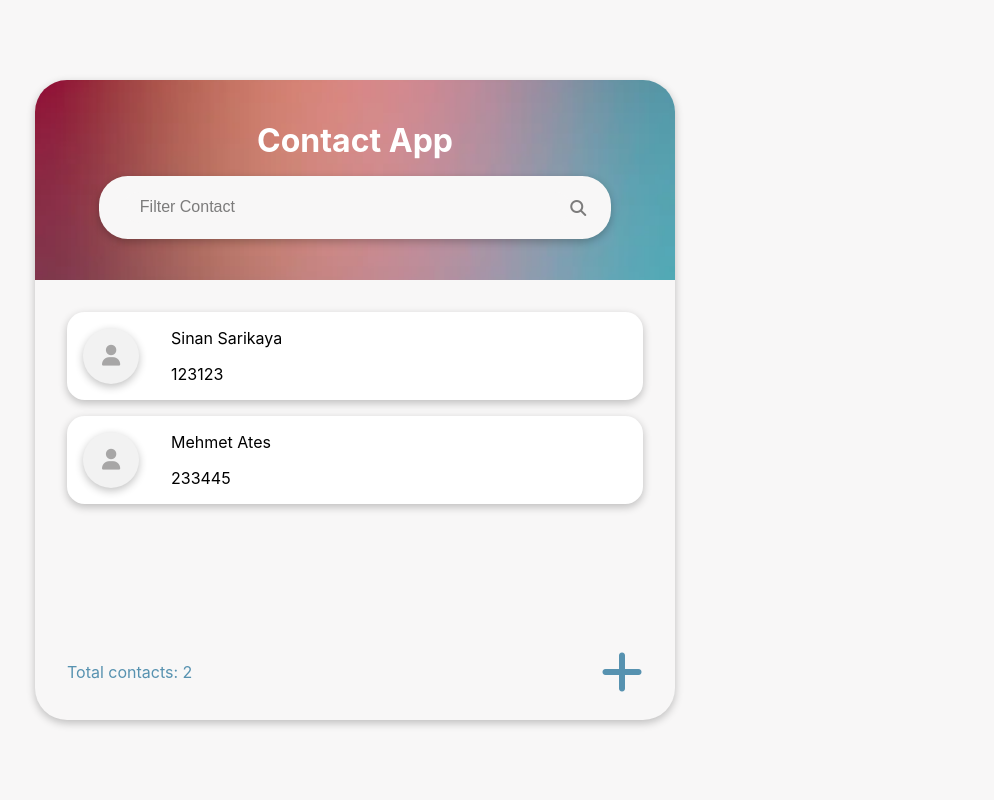
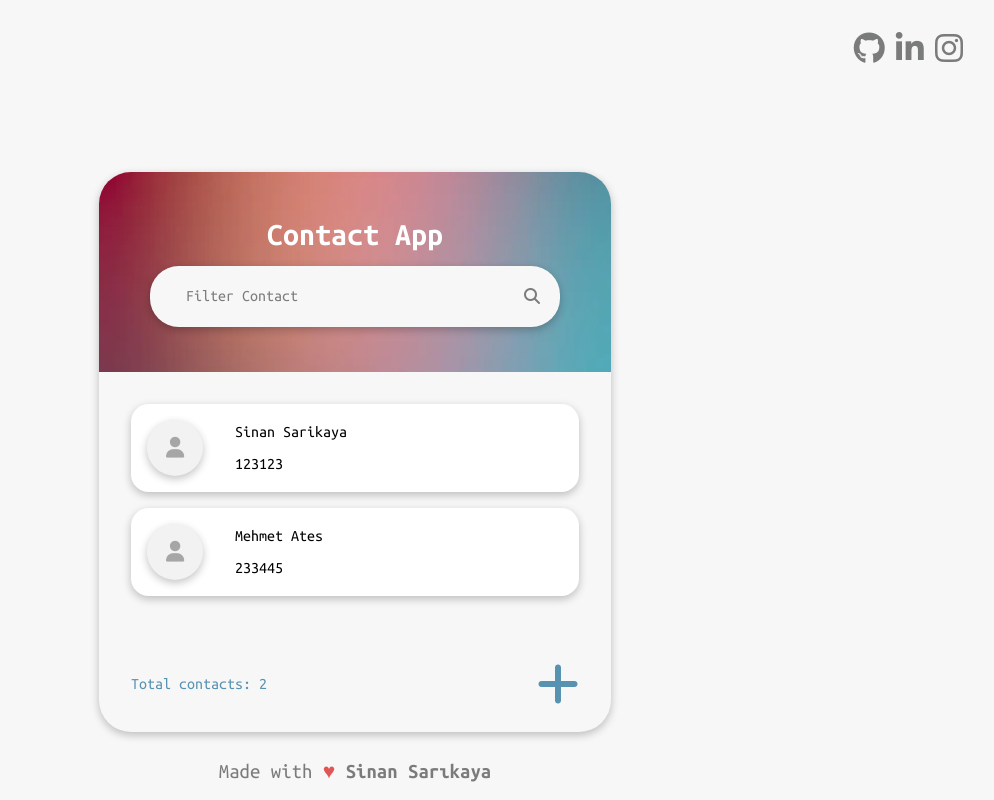
Before and after one commit to sinansarikaya/react-contact-app, a React (Create React App) app: page / in a window 1280 px wide. Shown: the whole page, without its empty margins (285-1279 px from the left). Built offline with nearby package versions, Linux system fonts and the light colour scheme.

Commit message:
Social icons and copyright added

```diff
--- a/src/App.css
+++ b/src/App.css
@@ -1,21 +1,62 @@
-@import url("https://fonts.googleapis.com/css2?family=Ubuntu+Mono:ital,wght@1,700&display=swap");
+@import url("https://fonts.googleapis.com/css2?family=Ubuntu+Mono:wght@400;700&display=swap");
 * {
   margin: 0;
   padding: 0;
   box-sizing: border-box;
+  font-family: "Ubuntu Mono", monospace;
 }
 #container {
   width: 100%;
   height: 100vh;
   background-color: #f8f7f7;
   display: flex;
+  flex-direction: column;
+  justify-content: space-between;
+  align-items: center;
+}
+#container .social {
+  margin: 2rem 2rem 0 auto;
+  display: flex;
+  gap: 0.7rem;
+}
+#container .alert-container {
+  position: relative;
+  width: 50%;
+  height: 50px;
+  overflow: hidden;
+}
+#container .alert-container .alertBox {
+  position: absolute;
+  width: 100%;
+  height: 50px;
+  left: -100%;
+  transition: all 2s;
+  display: flex;
   justify-content: center;
   align-items: center;
+  color: #f2f2f2;
+  font-weight: 700;
+}
+#container .alert-container .alertBox.Error {
+  background-color: #f46677;
+  left: 0;
+}
+#container .alert-container .alertBox.Success {
+  background-color: #3eb281;
+  left: 0;
+}
+#container .social a {
+  color: #7a7b7b;
+  font-size: 2rem;
+  transition: color 0.5s;
+}
+#container .social a:hover {
+  color: #5792b0;
 }
 .App {
   background-color: #f8f7f7;
-  width: 50%;
-  height: 80vh;
+  width: 40%;
+  height: 70vh;
   border-radius: 2rem;
   box-shadow: rgba(0, 0, 0, 0.24) 0px 3px 8px;
   position: relative;
@@ -196,6 +237,15 @@
 #Form .footer .total {
   color: #5792b0;
 }
+#copyright {
+  color: #7a7b7b;
+  margin-bottom: 1rem;
+  font-size: 1.3rem;
+}
+#copyright .heart {
+  color: rgb(226, 85, 85);
+}
+
 @media (max-width: 1100px) {
   .App {
     width: 90%;
--- a/src/App.js
+++ b/src/App.js
@@ -1,13 +1,25 @@
+import { useState } from "react";
+
 import React from "react";
 import "./App.css";
+import Social from "./components/Social";
+import Alert from "./components/Alert";
 import Contacts from "./components/Contacts";
+import Footer from "./components/Footer";
 
 function App() {
+  const [alert, setAlert] = useState({
+    type: "",
+    message: "",
+  });
   return (
     <div id="container">
+      <Social />
+      <Alert alert={alert} />
       <div className="App">
-        <Contacts />
+        <Contacts setAlert={setAlert} alert={alert} />
       </div>
+      <Footer />
     </div>
   );
 }
--- /dev/null
+++ b/src/components/Alert/index.js
@@ -0,0 +1,14 @@
+import React from "react";
+
+function index({ alert }) {
+  return (
+    <div className="alert-container">
+      <div className={`alertBox ${alert.type}`}>
+        {alert.type}
+        {alert.message}
+      </div>
+    </div>
+  );
+}
+
+export default index;
--- a/src/components/Contacts/Form/index.js
+++ b/src/components/Contacts/Form/index.js
@@ -2,7 +2,7 @@ import { useState, useEffect } from "react";
 
 const initialFormValues = { fullname: "", phone_number: "" };
 
-function Form({ addContact, contacts, filtered }) {
+function Form({ addContact, contacts, filtered, alert, setAlert }) {
   const [form, setForm] = useState(initialFormValues);
   const [modal, setModal] = useState("");
 
@@ -17,10 +17,29 @@ function Form({ addContact, contacts, filtered }) {
     e.preventDefault();
 
     if (form.fullname === "" || form.phone_number === "") {
+      setAlert({
+        type: "Error",
+        message: ": Please enter a phone number and full name!",
+      });
+      setTimeout(() => {
+        setAlert({
+          type: "",
+        });
+      }, 3000);
       return false;
+    } else {
+      setAlert({
+        type: "Success",
+        message: ": The person has added successfully!",
+      });
+      setModal("");
+      setTimeout(() => {
+        setAlert({
+          type: "",
+        });
+      }, 3000);
+      addContact([...contacts, form]);
     }
-
-    addContact([...contacts, form]);
   };
 
   return (
--- a/src/components/Contacts/index.js
+++ b/src/components/Contacts/index.js
@@ -4,7 +4,7 @@ import List from "./List";
 import Form from "./Form";
 import Search from "./Search";
 
-function Contacts() {
+function Contacts({ alert, setAlert }) {
   const [contacts, setContacts] = useState([
     {
       fullname: "Sinan Sarikaya",
@@ -41,6 +41,8 @@ function Contacts() {
           addContact={setContacts}
           contacts={contacts}
           filtered={filtered}
+          setAlert={setAlert}
+          alert={alert}
         />
       </div>
     </div>
--- /dev/null
+++ b/src/components/Footer/index.js
@@ -0,0 +1,12 @@
+import React from "react";
+
+function index() {
+  return (
+    <footer id="copyright">
+      Made with<span className="heart"> ♥ </span>
+      <b>Sinan Sarıkaya</b>
+    </footer>
+  );
+}
+// style="color: rgb(226, 85, 85)"
+export default index;
--- /dev/null
+++ b/src/components/Social/index.js
@@ -0,0 +1,19 @@
+import React from "react";
+
+function index() {
+  return (
+    <div className="social">
+      <a href="https://reactcontacts-app.netlify.app/" target="_blank">
+        <i class="fa-brands fa-github"></i>
+      </a>
+      <a href="https://www.linkedin.com/in/sinansarykaya/" target="_blank">
+        <i class="fa-brands fa-linkedin-in"></i>
+      </a>
+      <a href="https://www.instagram.com/sinan.sarykaya" target="_blank">
+        <i class="fa-brands fa-instagram"></i>
+      </a>
+    </div>
+  );
+}
+
+export default index;
```
